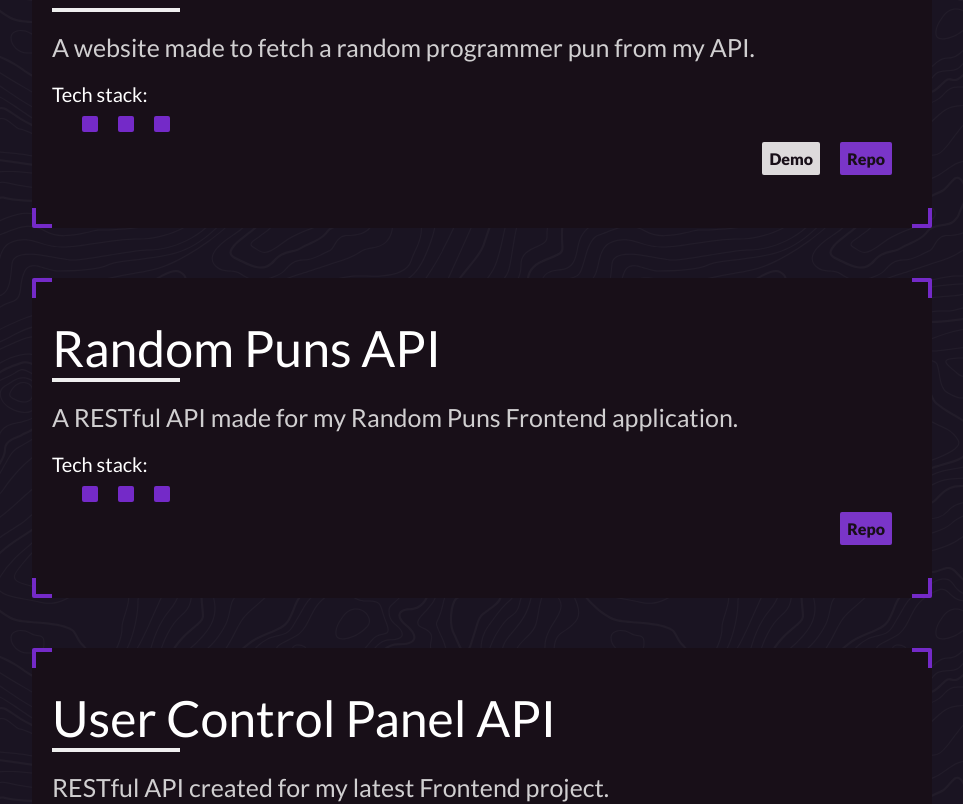
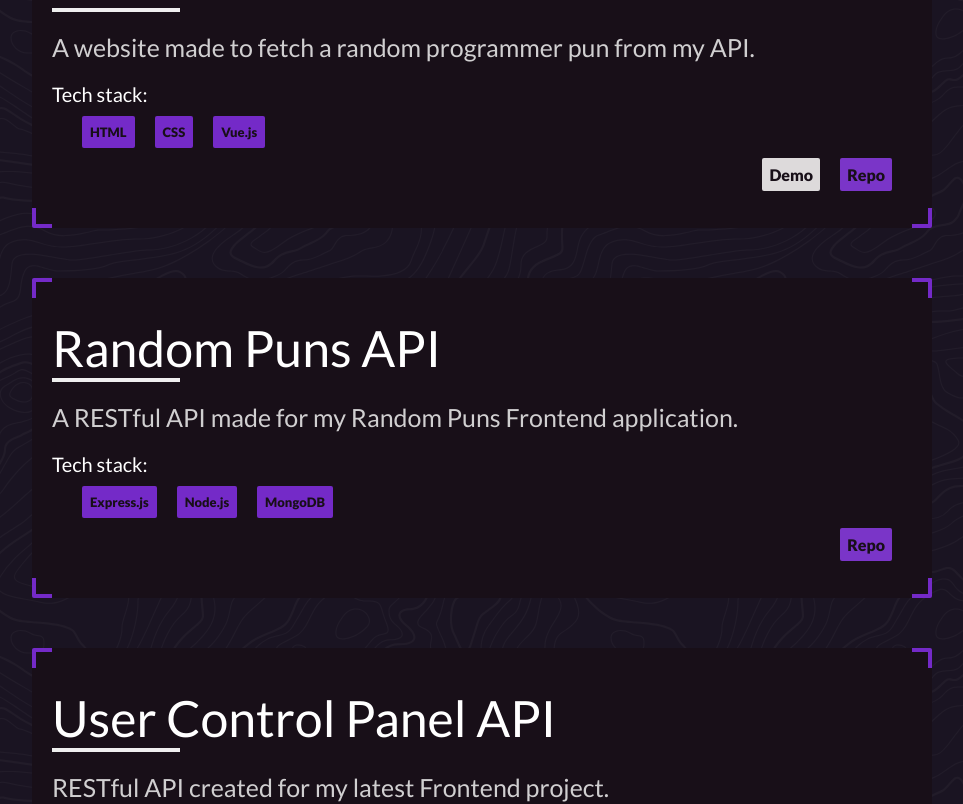
Before and after one commit to eldardautovic/eldardautovic.github.io, a Next.js app: page / in a window 1280 px wide. Shown: the part 2887-3691 px from the top of the page, without its empty margins (158-1121 px from the left). Built offline with nearby package versions, Linux system fonts and the light colour scheme.

Commit message:
Last fix for key prop.

```diff
--- a/components/Project.jsx
+++ b/components/Project.jsx
@@ -2,14 +2,14 @@ import style from "../styles/Project.module.css";
 
 const Project = ({ content }) => {
   return (
-    <div className={style.container} key={content.id}>
+    <div className={style.container}>
       <h1 className={style.header}>{content.name}</h1>
       <div className={style.line}></div>
       <p className={style.description}>{content.description}</p>
       <h1 className={style.stackHeader}>Tech stack: </h1>
       <div className={style.stack}>
         {content.techStack.map((el) => {
-          return <h5 key={el.id}>{el.name}</h5>;
+          return <h5 key={el}>{el}</h5>;
         })}
       </div>
       <div className={style.buttons}>
--- a/components/Projects.jsx
+++ b/components/Projects.jsx
@@ -59,11 +59,7 @@ const Projects = () => {
       name: "The Hub",
       description:
         "My first ever Fullstack project to display my latest projects.",
-      techStack: [
-        { id: 1, name: "HTML" },
-        { id: 2, name: "CSS" },
-        { id: 3, name: "Vue.js" },
-      ],
+      techStack: ["HTML", "CSS", "Vue.js"],
       repoUrl: "https://github.com/eldardautovic/showtrackr",
       demoUrl: "https://eldarshub.netlify.app/",
     },
```
